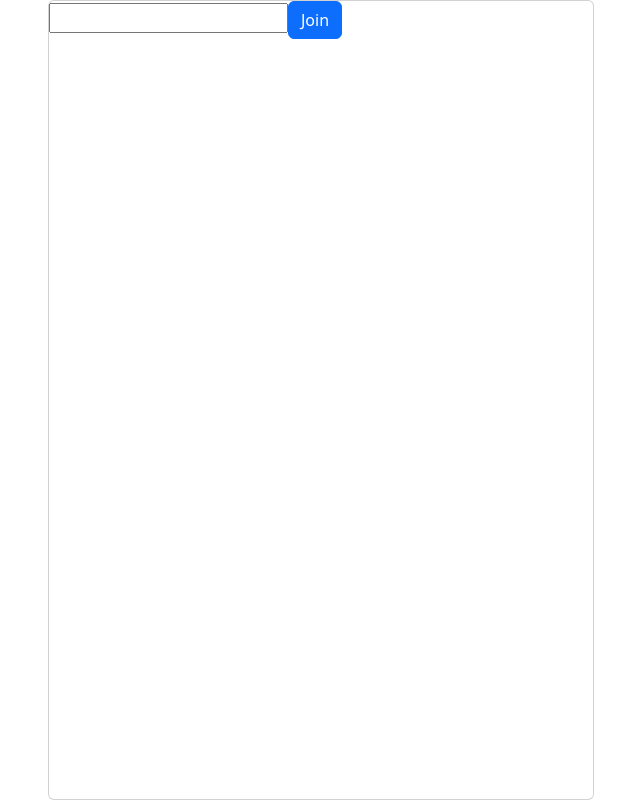
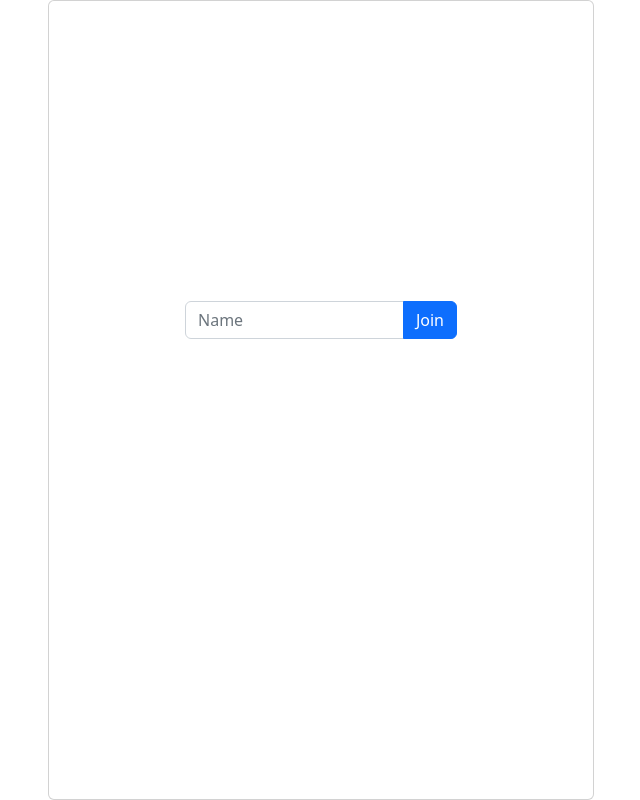
Before and after one commit to prcstak/suchat, a React (Vite) app in the folder src/Chat/client/: page /login in a window 1280 px wide. Shown: the whole page, without its empty margins (319-959 px from the left). Built offline with nearby package versions, Linux system fonts and the light colour scheme.

Commit message:
ыыыы

```diff
--- a/src/Chat/client/src/App.jsx
+++ b/src/Chat/client/src/App.jsx
@@ -8,23 +8,21 @@ function App() {
     const [user, setUser] = useState('');
 
     return (
-        <div>
-            <Container className="vh-100 d-flex flex-column ">
-                <Row className="h-100">
-                    <Col/>
+            <Container className="vh-100">
+                <Row className="h-100 justify-content-md-center">
                     <Col xs={6}>
-                        <Card style={{padding: 0, height: "100%"}}>
+                        <Card style={{height: "100%"}}>
                             {
                                 user === '' ?
-                                    <SimpleLogin setName={() => setUser()}/> :
+                                    <Col md={{span: 6, offset: 3}} style={{paddingTop: 300}}>
+                                        <SimpleLogin setName={() => setUser()}/>
+                                    </Col> :
                                     <Chat user={user}/>
                             }
                         </Card>
                     </Col>
-                    <Col/>
                 </Row>
             </Container>
-        </div>
     )
 }
 
--- a/src/Chat/client/src/pages/Chat.jsx
+++ b/src/Chat/client/src/pages/Chat.jsx
@@ -3,6 +3,7 @@ import {Button, Card, Col, Container, InputGroup, Row, Form} from "react-bootstr
 import Message from "../widgets/message.jsx";
 import {HttpTransportType, HubConnectionBuilder} from "@microsoft/signalr";
 import api from "../utils/api.js";
+import axios from "axios";
 
 function Chat({user}) {
 
@@ -11,6 +12,7 @@ function Chat({user}) {
     const latestChat = useRef(null);
     const [input, setInput] = useState('');
     const [selectedFile, setSelectedFile] = React.useState(null);
+    const [images, setImages] = React.useState([]);
 
     latestChat.current = chat;
 
@@ -67,6 +69,9 @@ function Chat({user}) {
                 }
             })
         }
+        let imgs = [...images];
+        imgs.push(selectedFile.name)
+        setImages(imgs);
         connection.on('ReceiveMessage', (u, m, t) => {
             const updatedChat = [...latestChat.current];
             updatedChat.push({message: m, timestamp: t, isMine: user === u, user: u});
@@ -83,7 +88,7 @@ function Chat({user}) {
         setSelectedFile(e.target.files[0]);
     }
     return (
-        <Col style={{height: "100px", position: "relative"}}>
+        <div>
             <div style={{
                 position: "absolute",
                 right: 0,
@@ -97,9 +102,15 @@ function Chat({user}) {
                                         user={mes.user}
                                         timestamp={mes.timestamp}/>
                     })
-                }s
+                }
             </div>
-            <InputGroup style={{position: "absolute", bottom: 25}} className="mb-3">
+            {
+                images.map((img, index) => {
+                return <img src={'http://localhost:8000/test/'+img} alt='тут должна быть картинка' style={{width: 200, height: 400}}/>})
+        })
+            <Row>
+                <Col xs={6}>
+                    <InputGroup style={{position: "absolute", bottom: 0}} className="mb-3">
                         <Form.Control
                             onChange={(e) => setInput(e.target.value)}
                             value={input}
@@ -114,11 +125,15 @@ function Chat({user}) {
                                 }}>
                             Send
                         </Button>
-                <Form.Group controlId="formFile" className="mb-3">
+                    </InputGroup>
+                </Col>
+                <Col xs={6}>
+                    <Form.Group style={{position: "absolute", bottom: 0}} controlId="formFile" className="mb-3">
                         <Form.Control type="file" onChange={handleFileSelect} />
                     </Form.Group>
-            </InputGroup>
-        </Col>);
+                </Col>
+            </Row>
+        </div>);
 }
 
 export default Chat;
--- a/src/Chat/client/src/pages/SimpleLogin.jsx
+++ b/src/Chat/client/src/pages/SimpleLogin.jsx
@@ -1,14 +1,22 @@
 import React, {useState} from 'react';
-import {Button} from "react-bootstrap";
+import {Button, Form, InputGroup} from "react-bootstrap";
 
 const SimpleLogin = ({setName}) => {
     const [input, setInput] = useState('');
 
     return (
         <div>
-            <input onChange={(e) => setInput(e.target.value)}
-                    type={"text"}/>
-            <Button onClick={() => setName(input)}>Join</Button>
+            <InputGroup className="mb-3">
+                <Form.Control
+                    onChange={(e) => setInput(e.target.value)}
+                    value={input}
+                    placeholder="Name"
+                    aria-label="Name"
+                    aria-describedby="basic-addon2"
+                />
+
+                <Button onClick={() => setName(input)}>Join</Button>
+            </InputGroup>
         </div>
     );
 };
```
Also changed, not shown: 1 other file (tests, documents, lock files or other folders). Lines whose indentation alone changed are shown as unchanged.
